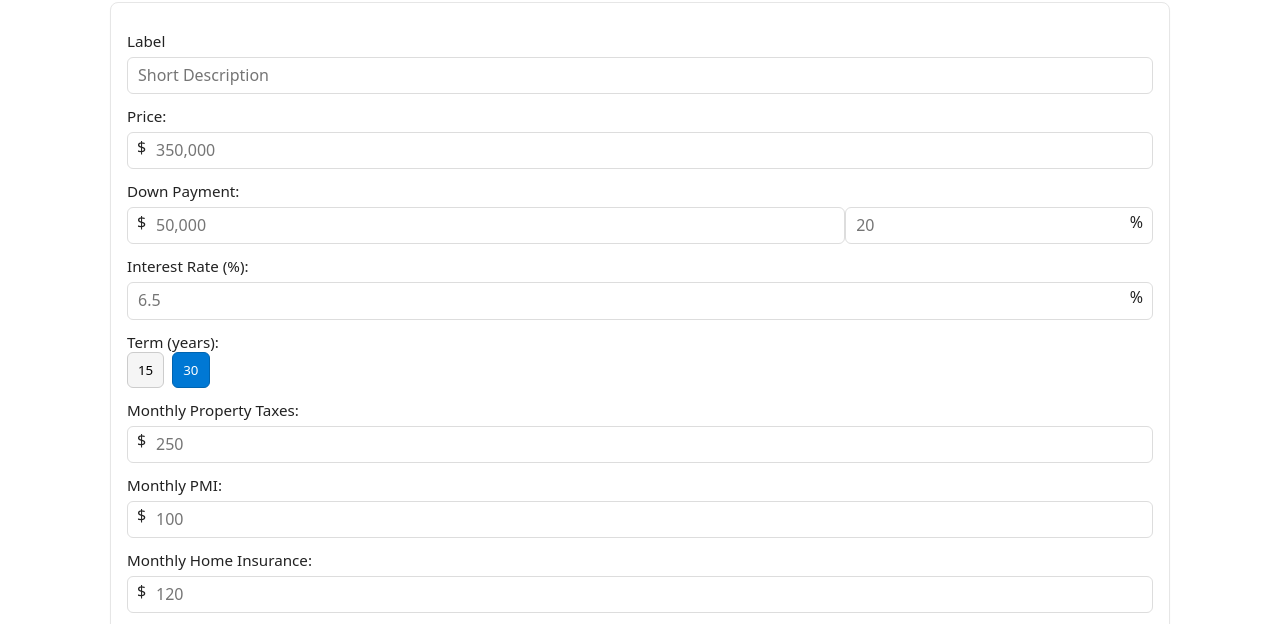
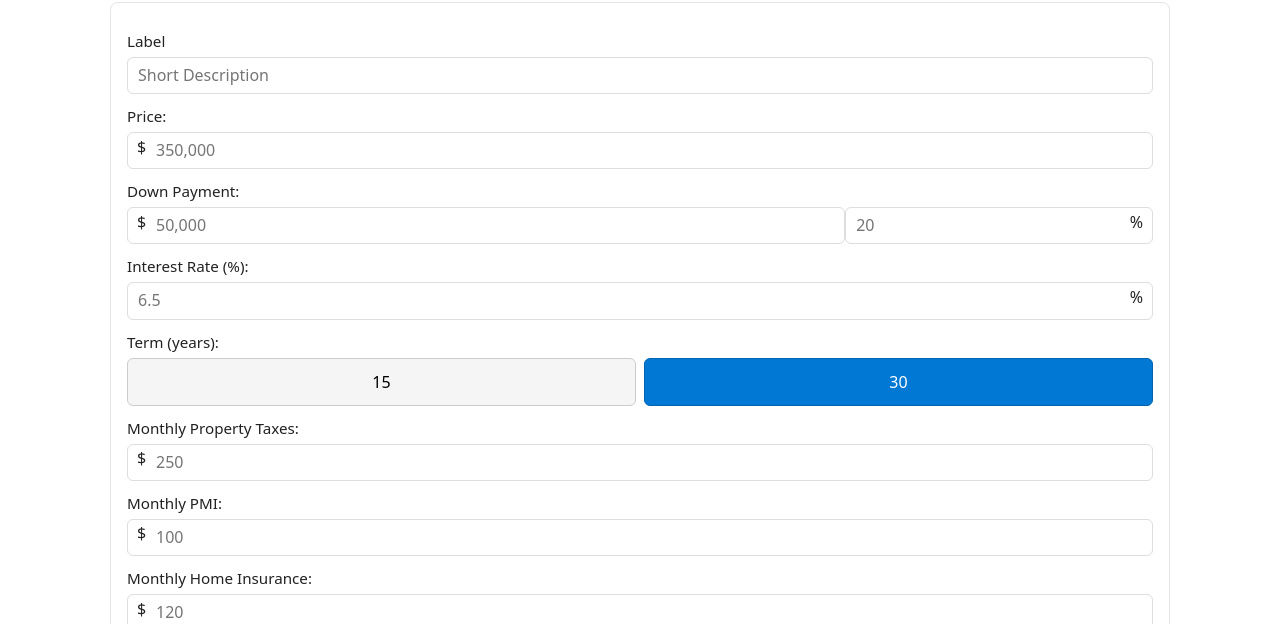
Before and after one commit to hectocoro/Mortgage-Calculator, a plain HTML site: page index.html in a window 1280 px wide. Shown: the part 115-739 px from the top of the page. Drawn offline with Linux system fonts and the light colour scheme.

Commit message:
bigger term buttons

```diff
--- a/style.css
+++ b/style.css
@@ -69,6 +69,22 @@ input {
   background: #0078d4;
   color: white;
   border-color: #0064b0;
+}
+
+/* Make term buttons span the form and each take ~50% width */
+.term-options {
+  display: flex;
+  gap: 8px;
+  width: 100%;
+  margin-top: 6px;
+}
+
+.term-options .term-button {
+  flex: 1 1 50%; /* grow equally, base 50% */
+  min-width: 0;   /* allow shrinking in tight spaces */
+  padding: 12px 10px;
+  box-sizing: border-box;
+  font-size: 1rem;
 }
 
 input[type='number'] {
```
